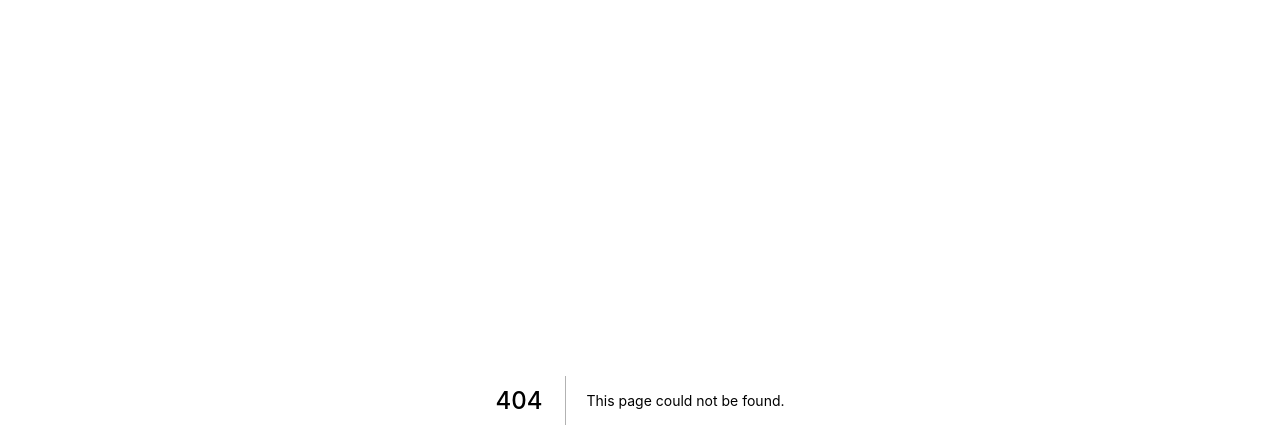
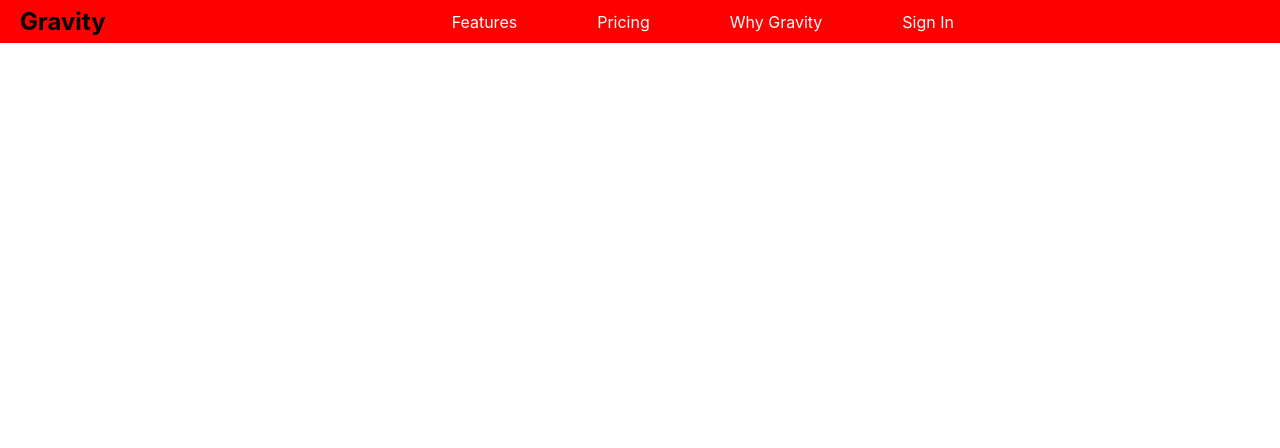
Before and after one commit to Anita-ihuman/Community-Landing, a Next.js app: page /main/Menu in a window 1280 px wide. Before the commit this address had no page. Shown: the top 448 px of the page. Built offline with nearby package versions, Linux system fonts and the light colour scheme.

Commit message:
fix bug in menu.tsx

```diff
--- a/pages/index.js
+++ b/pages/index.js
@@ -1,6 +1,6 @@
 import Head from "next/head";
 import styles from "../styles/Home.module.scss";
-import Nav from "../pages/main/nav";
+import Nav from "./main/Menu";
 
 export default function Home() {
   return (
--- /dev/null
+++ b/pages/main/Menu.tsx
@@ -0,0 +1,38 @@
+import React from "react";
+import styles from "./nav.module.scss";
+
+const Navbar = () => {
+  return (
+    <>
+      <nav className={styles.nav}>
+        <h1 className={styles.header}>
+          <a href="/">Gravity</a>
+        </h1>
+
+        <div className={styles.menu}>
+          <a href="/" className={styles.link}>
+            Features
+          </a>
+
+          <a href="/" className={styles.link}>
+            Pricing
+          </a>
+
+          <a href="/" className={styles.link}>
+            Why Gravity
+          </a>
+
+          <a href="/" className={styles.link}>
+            Sign In
+          </a>
+        </div>
+
+        <div className={styles.toggle}>
+          <i className="fas fa-bars"></i>
+        </div>
+      </nav>
+    </>
+  );
+};
+
+export default Navbar;
```
